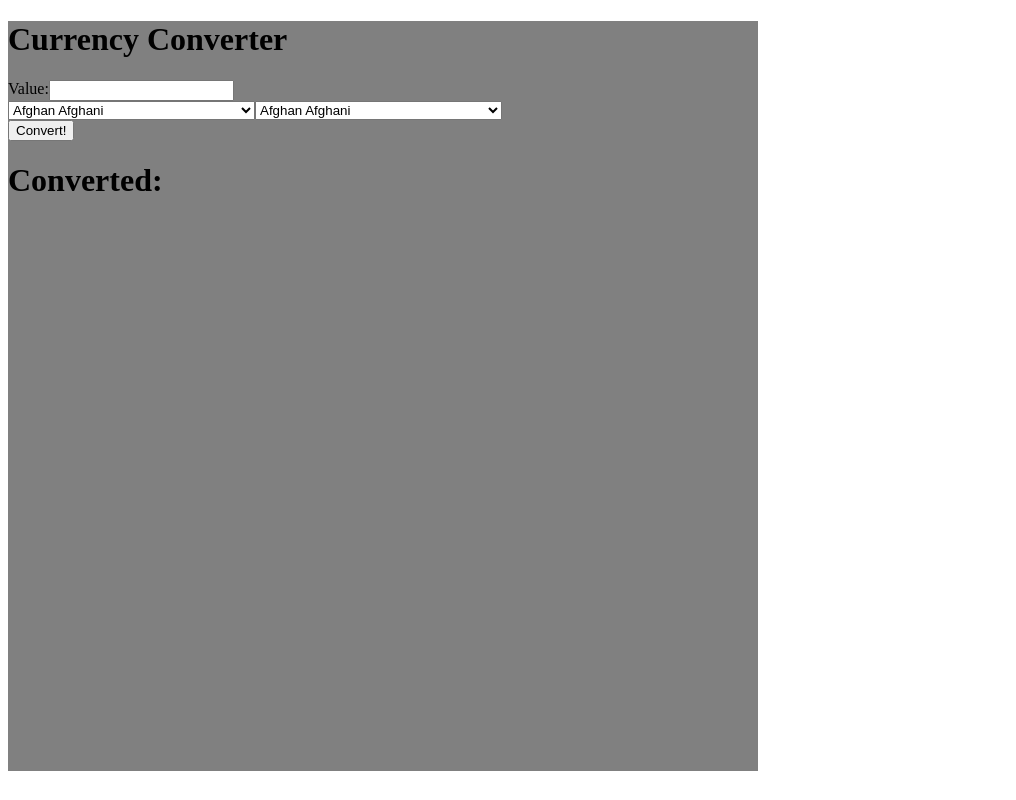
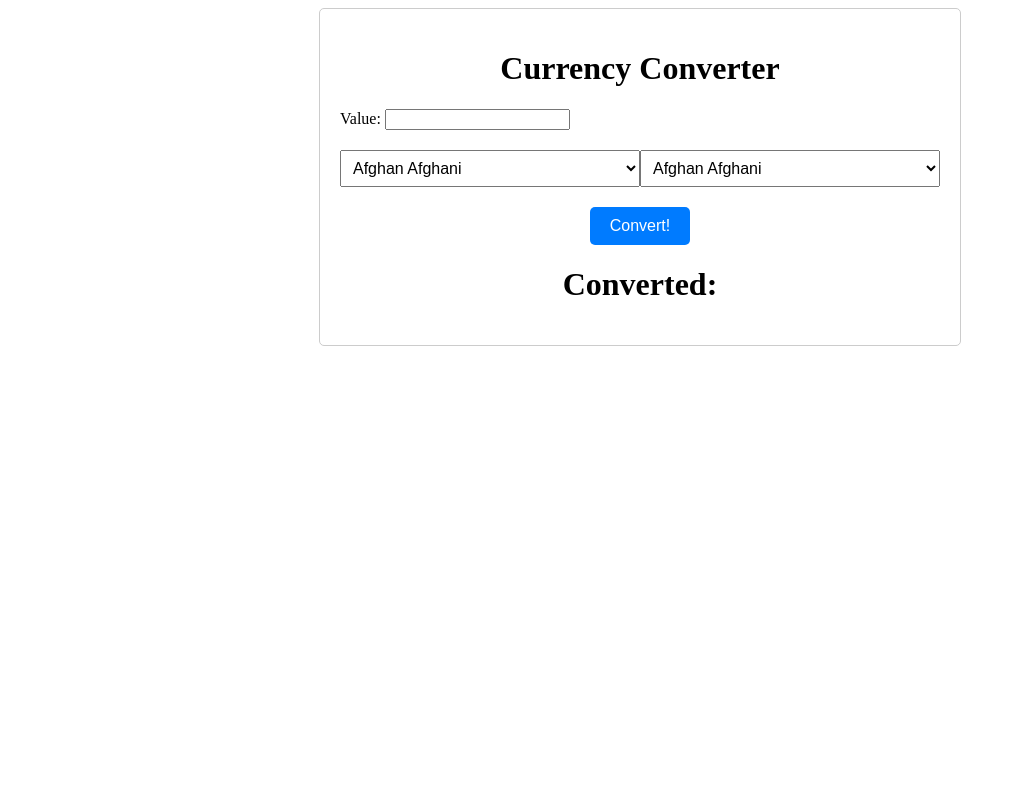
Before and after one commit to Lkaasan/currency-conveter-chrome, a browser extension: page index.html in a window 1280 px wide. Shown: the whole page, without its empty margins (0-1016 px from the left). Drawn offline with Linux system fonts and the light colour scheme.

Commit message:
some styling

```diff
--- a/style.css
+++ b/style.css
@@ -1,27 +1,59 @@
 .container {
-    width: 750px;
-    height: 750px;
-    background-color: gray;
-    justify-content: center;
-    align-items: center;
+    max-width: 600px;
+    margin: 0 auto;
+    padding: 20px;
+    border: 1px solid #ccc;
+    border-radius: 5px;
+}
+
+h1 {
+    text-align: center;
+}
+
+.input {
+    margin-bottom: 20px;
+}
+
+.input label {
+    display: block;
+    margin-bottom: 5px;
 }
 
 .dropdowns {
     display: flex;
+    justify-content: space-between;
+    margin-bottom: 20px;
 }
 
-.input {
-    display: flex;
+.select-container {
+    flex: 1;
+    margin-right: 10px;
 }
 
-.dropdowns-select {
-    margin-right: 10px; /* Adjust spacing between dropdowns */
-    margin-left: 10px;
-    font-size: 12px; /* Decrease font size */
-    padding: 4px; /* Decrease padding */
+.currency-select {
+    width: 100%;
+    padding: 8px;
+    font-size: 16px;
 }
 
+.button {
+    text-align: center;
+}
 
-.button{
-    top: 50%;
+.button button {
+    padding: 10px 20px;
+    font-size: 16px;
+    background-color: #007bff;
+    color: #fff;
+    border: none;
+    border-radius: 5px;
+    cursor: pointer;
 }
+
+.output {
+    text-align: center;
+}
+
+.output h2 {
+    margin-top: 20px;
+}
```
